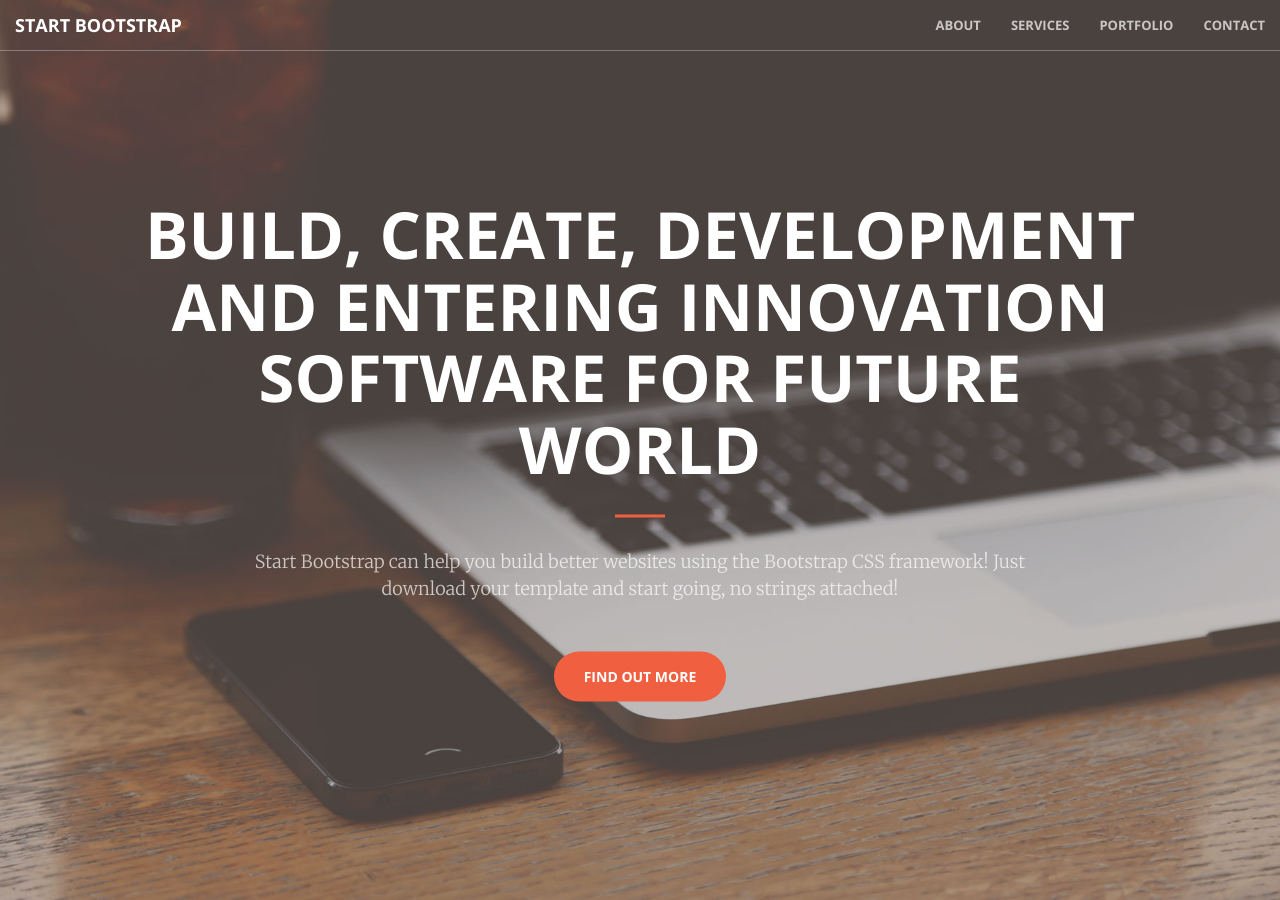
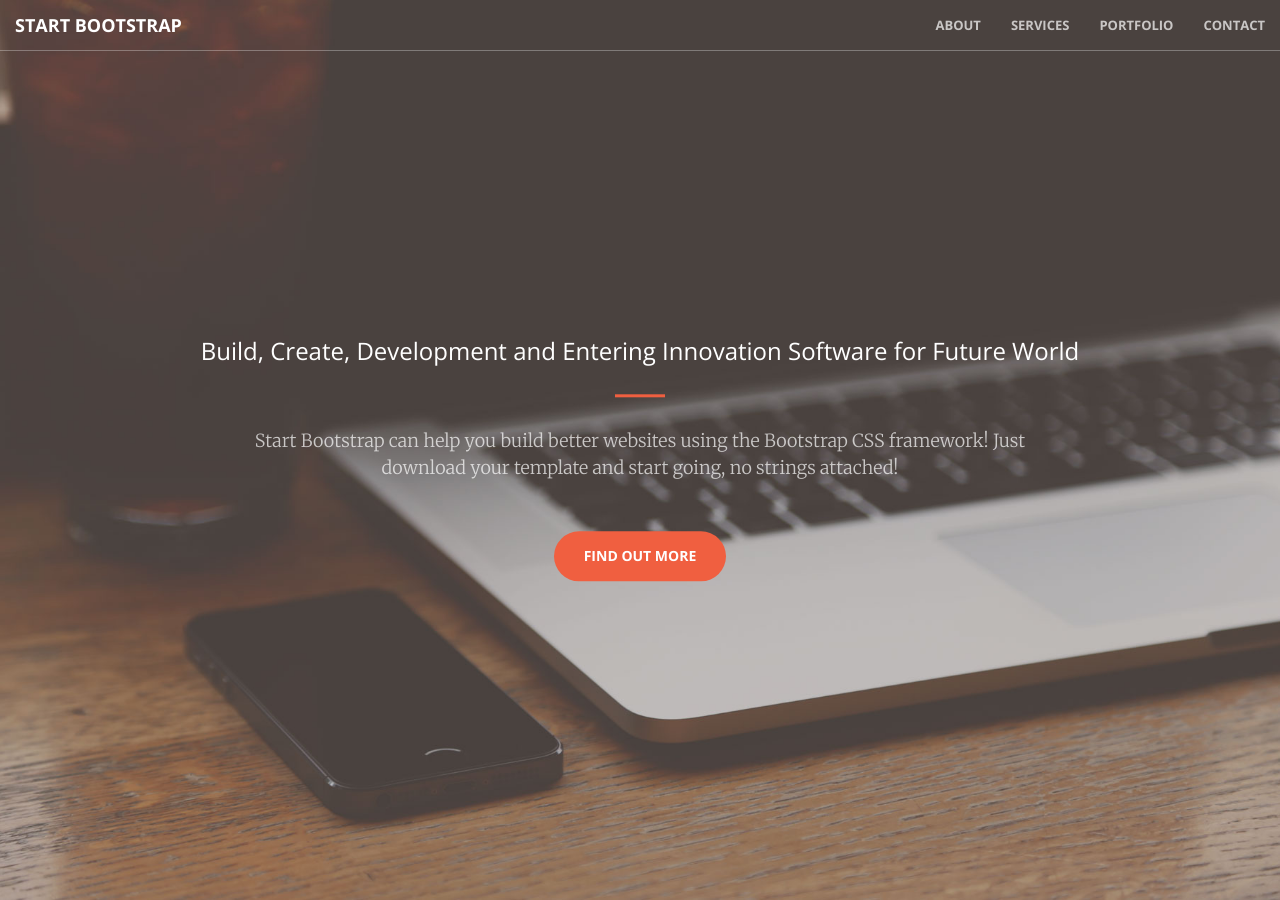
Before and after one commit to mgg-dev/mgg-dev.github.io, a Jekyll site: the page built from index.html, in a window 1280 px wide and 900 px high. Built offline with Jekyll 4.4.1, drawn with Linux system fonts in a browser that asks for light colours.

```diff
--- a/_includes/header.html
+++ b/_includes/header.html
@@ -2,7 +2,7 @@
     <div class="header-content">
         <div class="header-content-inner">
 <!--             <h1>Your Favorite Source of Free Bootstrap Themes</h1> -->
-            <h1>Build, Create, Development and Entering Innovation Software for Future World</h1>
+            <h3>Build, Create, Development and Entering Innovation Software for Future World</h3>
             <hr>
             <p>Start Bootstrap can help you build better websites using the Bootstrap CSS framework! Just download your template and start going, no strings attached!</p>
             <a href="#about" class="btn btn-primary btn-xl page-scroll">Find Out More</a>
```
